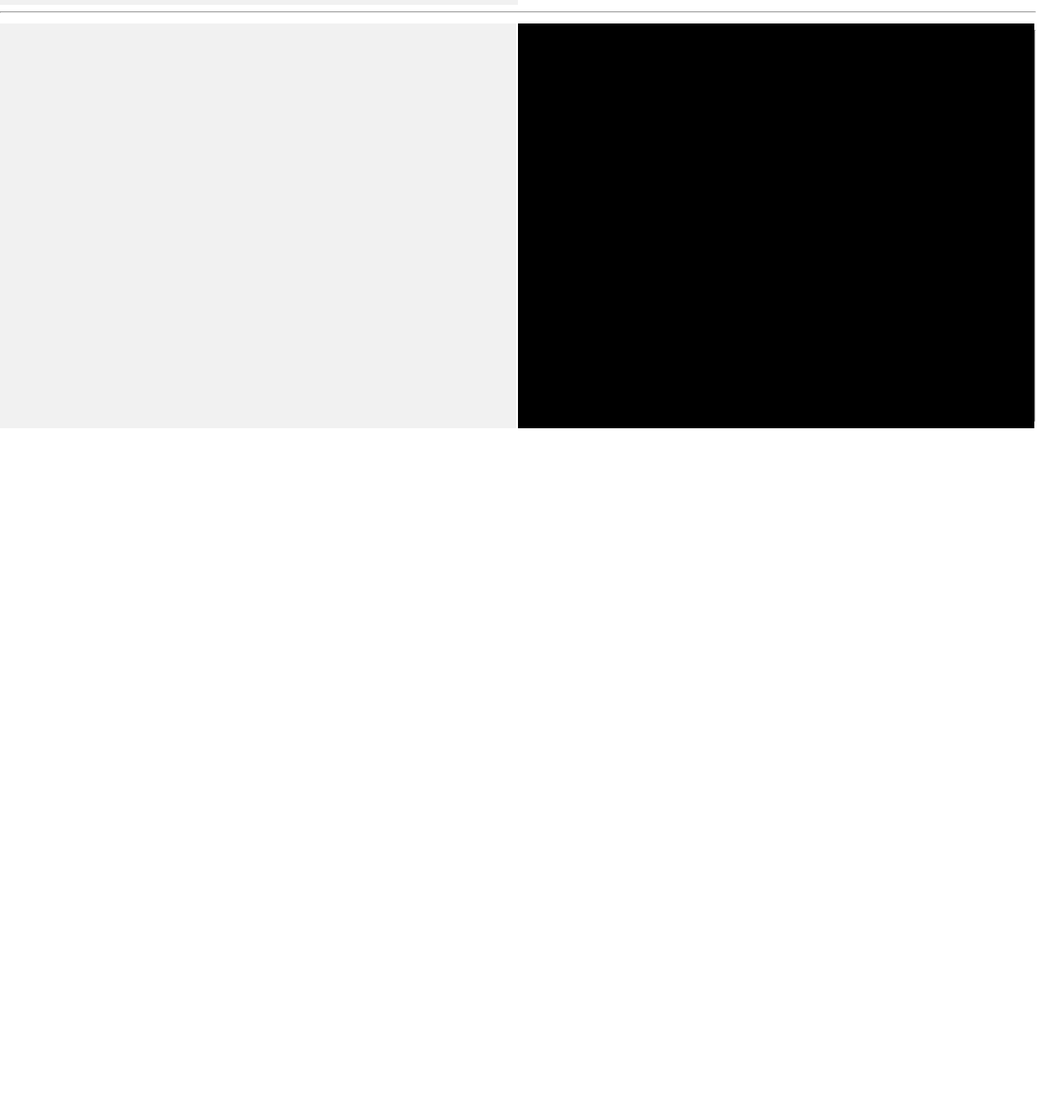
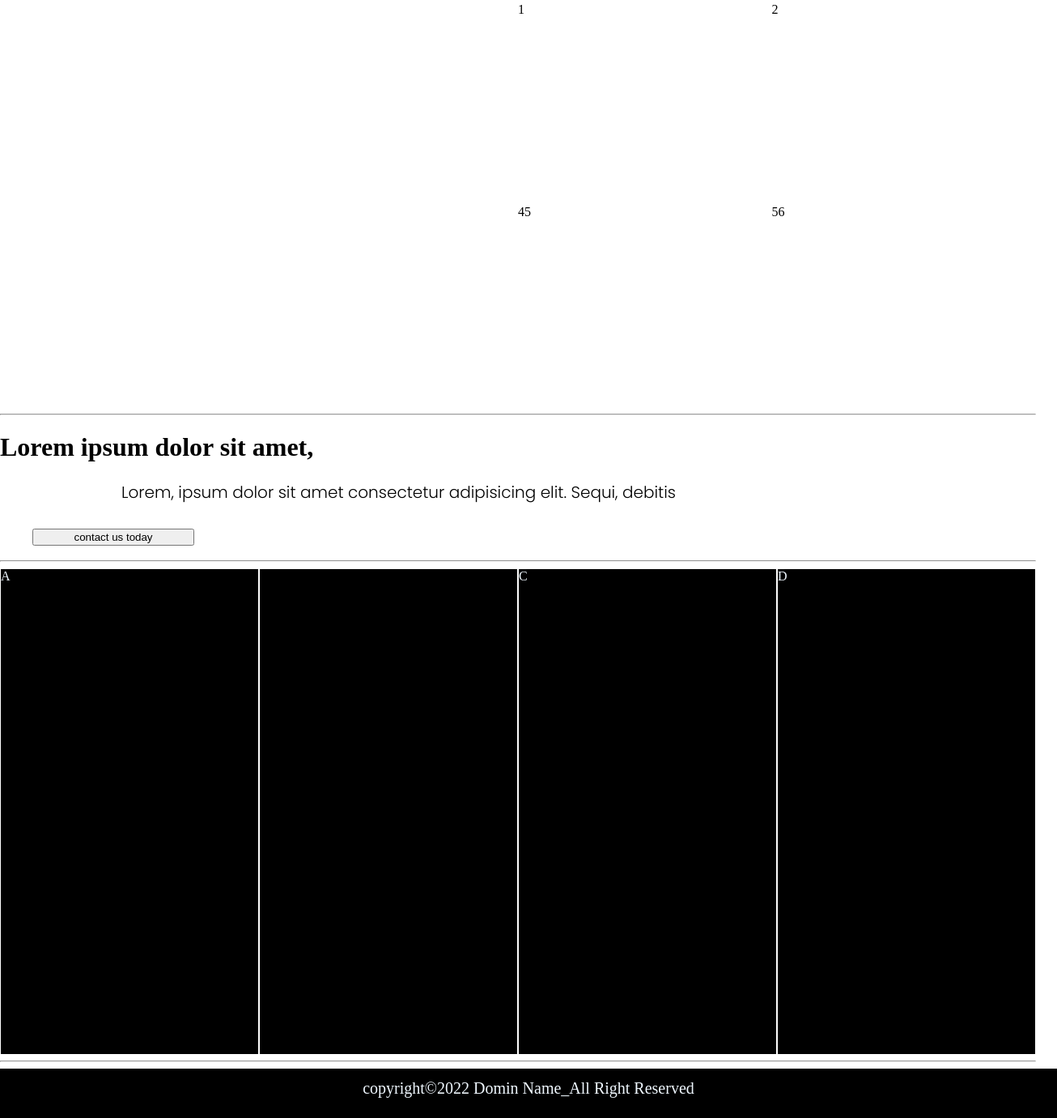
Before and after one commit to saleemjutt8/training-css, a plain HTML site: page contact.html in a window 1280 px wide. Shown: the part 713-2094 px from the top of the page at 81% size, 1306 px wide, since content can reach past the window. Before the commit the page ends 1247 px from the top, so only its background shows below. Drawn offline with Linux system fonts and the light colour scheme.

Commit message:
end of the day  Please enter the commit message for your changes. Lines starting

```diff
--- a/contact.html
+++ b/contact.html
@@ -9,6 +9,7 @@
     <link rel="stylesheet" href="styless.css">
 </head>
 <!-- first git code -->
+
 <body>
     <div class="header">
         <ul>
@@ -27,26 +28,60 @@
         <p class="hero__p">Free PSD website tamplate</p>
     </div>
     <hr>
-    <mian class=" mian">
-        <div class="contener">
-            <h1 class="div__h">Your title can be long<br>and descriptive</h1>
+    <div class="parent">
+        <div class="child_1 ">
+            <h1> Your title can be long<br>and descriptive</h1>
             <p class="div__p">Lorem ipsum dolor sit amet consectetur adipisicing elit. Explicabo dignissimos molestiae
                 amet magni vitae </p>
-            <button type="button">READ MORE</button>
         </div>
-        <!-- <div class="child"> -->
-            <!-- sfgdydfjhcg -->
-        <!-- </div> -->
-    </mian>
+        <div class="child_2"></div>
+        <hr>
+    </div>
+    <section>
+        <div class="section_div">
+            <div class="section_div1">
+                <div class="div1">1</div>
+                <div class="div2">2</div>
+                <div class="div3">45</div>
+                <div class="div4">56</div>
+            </div>
+        </div>
+    </section>
     <hr>
-    <div class="parent">
-    <div class="child_1 "></div>
-        <div class="child_2"></div>
+    <main class="main">
+        <div>
+            <h1> Lorem ipsum dolor sit amet,</h1>
+            </h1>
+            <p>Lorem, ipsum dolor sit amet consectetur adipisicing elit. Sequi, debitis</p>
+            <button action=" get"> contact us today</button>
+        </div>
+    </main>
+    <hr>
+    <div class="black_area">
+        <div class="area1">A
+        </div>
+        <div class="area2">
+            <ul>
+                <li><a herf="index.html"> Home</a></li>
+                <li><a herf="index.html"> Home</a></li>
+                <li><a herf="index.html"> Home</a></li>
+                <li><a herf="index.html"> Home</a></li>
+                <li><a herf="index.html"> Home</a></li>
+                <li><a herf="index.html"> Home</a></li>
+                <li><a herf="index.html"> Home</a></li>
+                <li><a herf="index.html"> Home</a></li>
 
-        <hr>
+            </ul>
 
+        </div>
+        <div class="area3">C</div>
+        <div class="area4">D</div>
+    </div>
+    <hr>
+    <footer>
+        copyright&copy;2022 Domin Name_All Right Reserved
+    </footer>
 
-    </div>
 </body>
 
 </html>
--- a/styless.css
+++ b/styless.css
@@ -1,48 +1,53 @@
 @import url('https://fonts.googleapis.com/css2?family=Poppins:wght@300&family=Roboto:wght@500&display=swap');
 
-:root{
+:root {
     /* fonts */
-    --headingfont:Roboto;
+    --headingfont: Roboto;
     --textfont: Poppins;
     /* COLOR */
-    --bgcolor:rgb(255, 255, 255);
+    --bgcolor: rgb(255, 255, 255);
 }
-body{
+
+body {
     margin: 0;
     padding: 0;
 }
 
-.header{
+.header {
     box-sizing: border-box;
     width: 100%;
-    height:70px ;
-    background-color:var(--bgcolor);
-    color:black;
+    height: 70px;
+    background-color: var(--bgcolor);
+    color: black;
     margin: 0px;
 }
-div ul{
+
+div ul {
     display: flex;
-    list-style-type:none;
-    margin:0px;
+    list-style-type: none;
+    margin: 0px;
     position: absolute;
     top: 20px;
 }
-a{
+
+a {
     padding: 18px;
-    margin-top:20px;
+    margin-top: 20px;
     font-weight: 100;
     letter-spacing: 1px;
     font-size: 20PX;
     font-family: var(--textfont);
 
 }
-.hero{
-    background-color:var(--bgcolor);
+
+.hero {
+    background-color: var(--bgcolor);
     height: 150px;
     margin: 0px;
 
 }
-.hero__h1{
+
+.hero__h1 {
     font-family: var(--headingfont);
     font-weight: 500;
     letter-spacing: 2px;
@@ -50,77 +55,176 @@ a{
     margin-top: 0%;
     margin-left: 100px;
 }
-p{
+
+p {
     padding-left: 150px;
     font-weight: 300;
-    font-family:var(--textfont) ;
+    font-family: var(--textfont);
     font-size: 20px;
 }
-.main{
+
+.main {
     margin: 0px;
     padding: 0px;
 }
-.contener{
-    width:50%;
+
+.contener {
+    width: 50%;
     height: 450px;
-    background:rgb(241,241,241);
+    background: rgb(241, 241, 241);
     margin: 0px;
-    color:black;
-    margin:0px;
-    padding:0px ;
+    color: black;
+    margin: 0px;
+    padding: 0px;
 }
-.child{
-    background-color: black  ;
+
+.child {
+    background-color: black;
     position: absolute;
     display: flex;
     left: 680px;
     height: 450px;
     width: 50%;
-    bottom:-110px;
-    margin:0px ;
+    bottom: -110px;
+    margin: 0px;
     padding: 0px;
 
 }
-.div__h{
 
-    font-family:var(--headingfont);
+.div__h {
+
+    font-family: var(--headingfont);
     margin-left: 80px;
-    padding-top:150px;
+    padding-top: 150px;
 
 
 
 }
-.div__P{
+
+.div__P {
     font-family: var(--textfont)
 }
-button{
+
+button {
     margin: 10px;
     position: absolute;
     left: 30px;
-    width:200px ;
+    width: 200px;
 
 }
-.parent{
+
+.parent {
 
     display: flex;
     justify-content: space-evenly;
-    width: 100%;
-    height:500px;
-    padding-top:5px;
+    width: 99vw;
+    height: 450px;
+    padding-top: 5px;
     padding-bottom: 5px;
 
 }
-.child_1{
+
+.child_1 {
     /* border: 1px solid black; */
-    width: 50%;
-    background-color: rgb(241,241,241);
+    width: 50vw;
+    background-color: rgb(241, 241, 241);
     margin-right: 1px;
 
 }
-.child_2{
+
+.child_2 {
     /* border: 1px solid black; */
-    width: 50%;
-    background-color:black;
+    width: 50vw;
+    background-color: black;
     margin-left: 1px;
 
 }
+
+.section_div {
+    width: 99vw;
+    height: 500px;
+    background:var(--bgcolor);
+    display: flex;
+    justify-content: right;
+}
+.section_div1{
+
+    width: 49vw;
+    height: 500px;
+    background:var(--bgcolor);
+    display: grid;
+    grid-template-columns: 1fr 1fr;
+
+}
+.div1{
+    height:245px;
+    width:24vw;
+    background-color:var(--bgcolor);
+
+}
+.div2{
+    height:245px;
+    width:24vw;
+    background-color: var(--bgcolor);
+
+}
+.div3{
+    height:245px;
+    width: 24vw;
+    background-color: var(--bgcolor);
+
+}
+.div4{
+    height:245px;
+    width: 24vw;
+    background-color: var(--bgcolor);
+
+}
+.main{
+    height: 150px;
+}
+.black_area{
+    background: BLACK;
+    width: 100vw;
+    height: 600px;
+    display: flex;
+}
+.area1{
+    height: 600px;
+    width: 25vw;
+    border: 1px solid white;
+    color: aliceblue;
+
+}
+.area2{
+    height: 600px;
+    width: 25vw;
+    border: 1px solid white;
+    color: aliceblue;
+}
+.area3{
+    height: 600px;
+    width: 25vw;
+    border: 1px solid white;
+    color: aliceblue;
+}
+.area4{
+    height: 600px;
+    width: 25vw;
+    border: 1px solid white;
+    color: aliceblue;
+}
+.areaul{
+    color: #000;
+}
+
+
+footer{
+    height: 35px;
+    width: 100vw;
+    background-color: #000;
+    color: aliceblue;
+    text-align: center;
+    font-size: 20px;
+    padding: 13px;
+}
```
